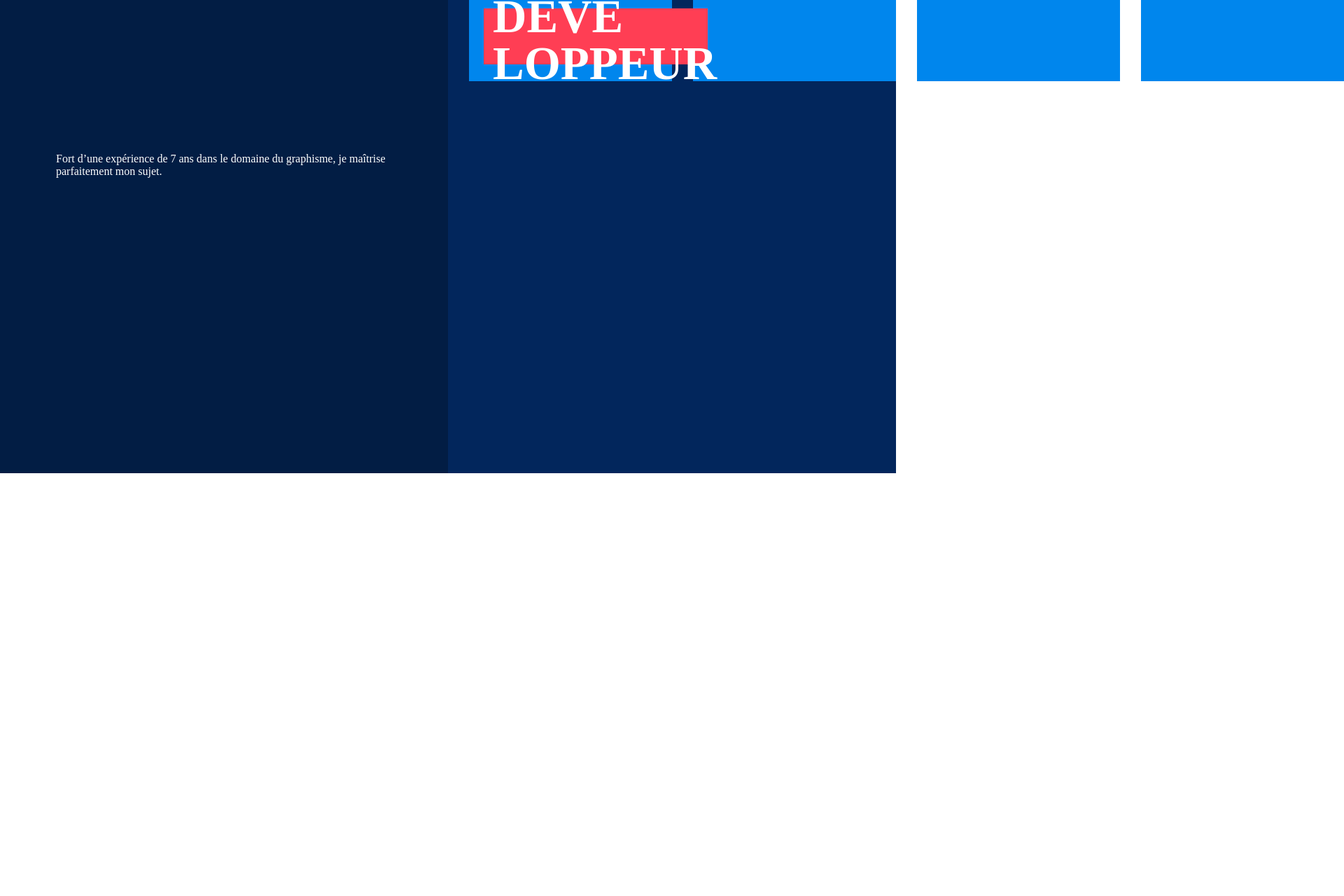
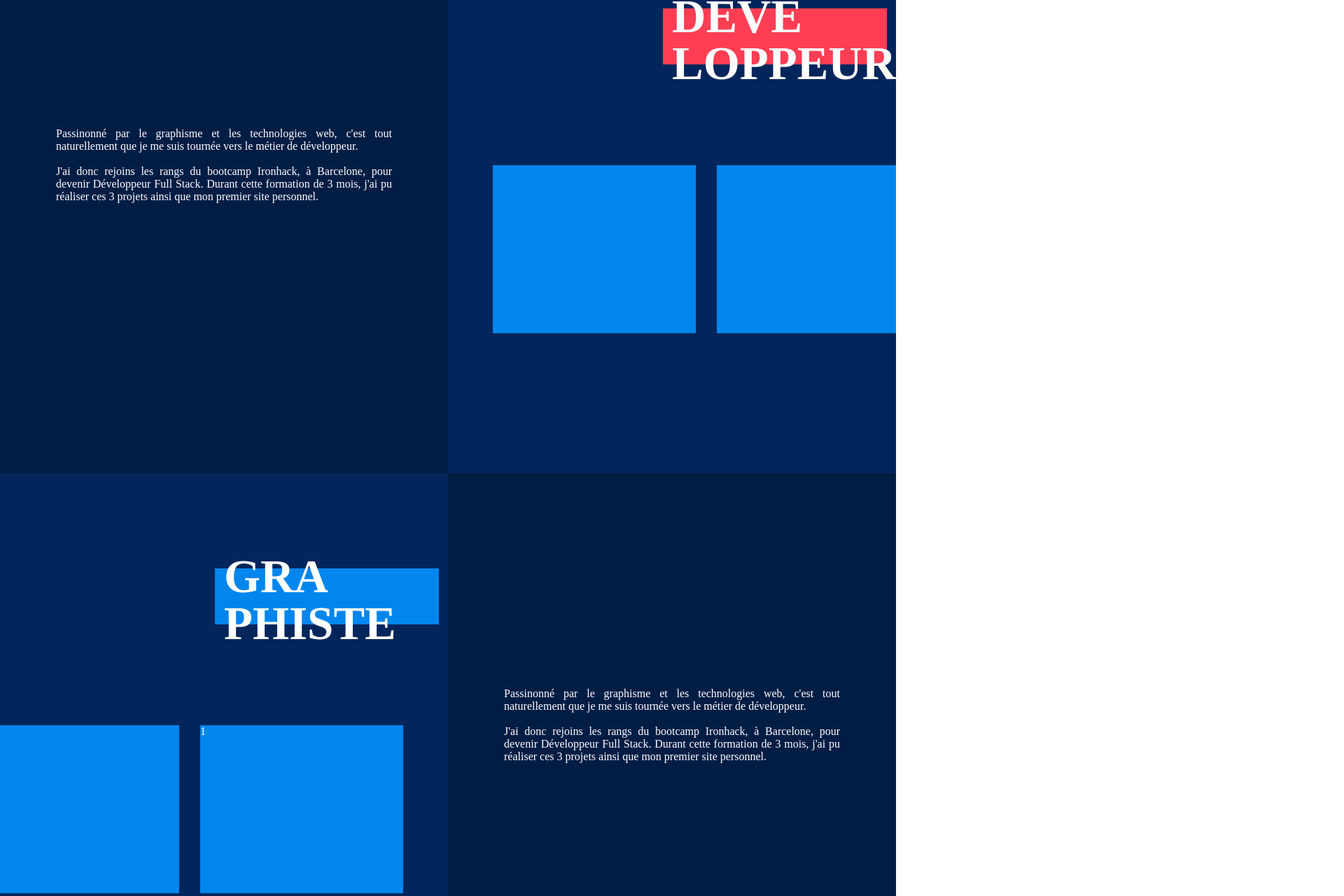
Before and after one commit to fredericVannier/portfolio-v2, a React (Create React App) app: page / in a window 1280 px wide. Shown: the part 924-2204 px from the top of the page at 70% size, 1920 px wide, since content can reach past the window. Before the commit the page ends 1600 px from the top, so only its background shows below. Built offline with nearby package versions, Linux system fonts and the light colour scheme.

Commit message:
2 more pages and css

```diff
--- a/src/App.js
+++ b/src/App.js
@@ -3,6 +3,7 @@ import './App.scss';
 import Name from './components/Name';
 import Button from './components/Button';
 import Webdev from './Pages/Webdev';
+import Graphist from './Pages/Graphist';
 import Home from './Pages/Home';
 
 function App() {
@@ -12,6 +13,7 @@ function App() {
       <Button />
       <Home />
       <Webdev />
+      <Graphist />
     </div>
   );
 }
--- /dev/null
+++ b/src/Pages/Graphist.js
@@ -0,0 +1,45 @@
+import React, { Component } from "react";
+
+export class Webdev extends Component {
+  render() {
+    return (
+      <div className="work-wrapper">
+        <div className="right-part">
+          <div className="title-wrap">
+            <h1 className="big-title">
+              Gra
+              <br />
+              Phiste
+            </h1>
+            <div className="styled-forme-2"></div>
+          </div>
+          <div className="previews-container-2">
+            <div className="previews-wrap-2">
+              <div className="preview-2">
+                <p>1</p>
+              </div>
+              <div className="preview-2"></div>
+              <div className="preview-2"></div>
+              <div className="preview-2">
+                <p>4</p>
+              </div>
+            </div>
+          </div>
+        </div>
+        <div className="left-part">
+        <p className="job-description">
+            Passinonné par le graphisme et les technologies web, c'est tout
+            naturellement que je me suis tournée vers le métier de développeur.
+            <br />
+            <br />
+            J'ai donc rejoins les rangs du bootcamp Ironhack, à Barcelone, pour
+            devenir Développeur Full Stack. Durant cette formation de 3 mois,
+            j'ai pu réaliser ces 3 projets ainsi que mon premier site personnel.
+          </p>
+        </div>
+      </div>
+    );
+  }
+}
+
+export default Webdev;
--- a/src/Pages/Webdev.js
+++ b/src/Pages/Webdev.js
@@ -3,11 +3,16 @@ import React, { Component } from "react";
 export class Webdev extends Component {
   render() {
     return (
-      <div className="webdev-wrapper">
+      <div className="work-wrapper">
         <div className="left-part">
           <p className="job-description">
-            Fort d’une expérience de 7 ans dans le domaine du graphisme, je
-            maîtrise parfaitement mon sujet.
+            Passinonné par le graphisme et les technologies web, c'est tout
+            naturellement que je me suis tournée vers le métier de développeur.
+            <br />
+            <br />
+            J'ai donc rejoins les rangs du bootcamp Ironhack, à Barcelone, pour
+            devenir Développeur Full Stack. Durant cette formation de 3 mois,
+            j'ai pu réaliser ces 3 projets ainsi que mon premier site personnel.
           </p>
         </div>
         <div className="right-part">
--- a/src/styles/_buttons.scss
+++ b/src/styles/_buttons.scss
@@ -6,7 +6,7 @@
     width: 4rem;
     border-radius: 100rem;
     border-style: none;
-    top: 75vh;
+    top: 83vh;
     left: 5vw;
     position: fixed;
 }
--- a/src/styles/_home.scss
+++ b/src/styles/_home.scss
@@ -12,6 +12,7 @@
     padding-top: 40vh;
     padding-left: 5vw;
     position: absolute;
+    z-index: 1;
 }
 
 .first {
@@ -26,6 +27,7 @@
     padding-left: 5vw;
     padding-top: 8vh;
     position: fixed;
+    z-index: 2;
 }
 
 .brandName {
@@ -33,6 +35,9 @@
     font-variant-caps: all-small-caps;
     letter-spacing: .7rem;
     font-weight: 200;
+    color: $white;
 
-    color: $white;
+    &:hover {
+        color: $accentColor;
+    }
 }
--- a/src/styles/_work.scss
+++ b/src/styles/_work.scss
@@ -1,6 +1,6 @@
 @import "./variables";
 
-.webdev-wrapper {
+.work-wrapper {
   background: $mainColor;
   color: $white;
   height: 100vh;
@@ -9,10 +9,26 @@
   justify-content: center;
 }
 
+.title-wrap {
+    width: fit-content;
+    height: auto;
+    margin-left: 16rem;
+}
+
 .styled-forme {
   height: 5rem;
   width: 20rem;
   background: $accentColor;
+  top: 17vh;
+  margin-left: 4vw;
+  position: relative;
+  z-index: 1;
+}
+
+.styled-forme-2 {
+  height: 5rem;
+  width: 20rem;
+  background: $secondAccentColor;
   top: 17vh;
   margin-left: 4vw;
   position: relative;
@@ -30,6 +46,7 @@
 .job-description {
   width: 30rem;
   padding-bottom: 5rem;
+  text-align: justify;
 }
 
 .right-part {
@@ -49,6 +66,20 @@
   z-index: 2;
 }
 
+.previews-container {
+    overflow-x: auto;
+    margin-top: 35vh;
+    margin-left: 5vw;
+}
+
+.previews-container-2 {
+    overflow-x: auto;
+    margin-top: 35vh;
+    display: flex;
+    justify-content: flex-end;
+    margin-right: 5vw;
+}
+
 .previews-wrap {
   display: flex;
   justify-content: flex-start;
@@ -58,8 +89,24 @@
   scroll-behavior: smooth;
 }
 
+.previews-wrap-2 {
+  display: flex;
+  flex-direction: row-reverse;
+  margin: 0 auto;
+  top: 0;
+  width: 100vw;
+  scroll-behavior: smooth;
+}
+
 .preview {
-  height: 10rem;
+  height: 15rem;
+  width: 30rem;
+  background: $secondAccentColor;
+  margin-right: 30px;
+}
+
+.preview-2 {
+  height: 15rem;
   width: 30rem;
   background: $secondAccentColor;
   margin-left: 30px;
```
